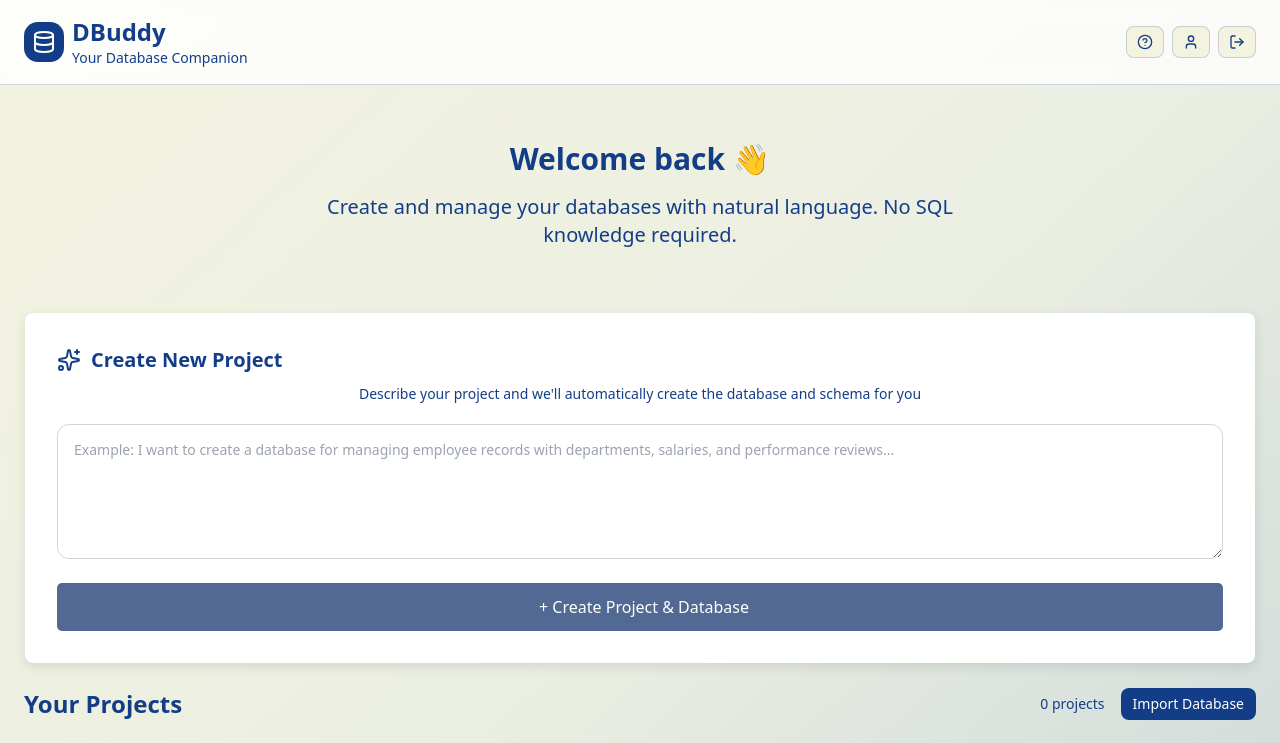
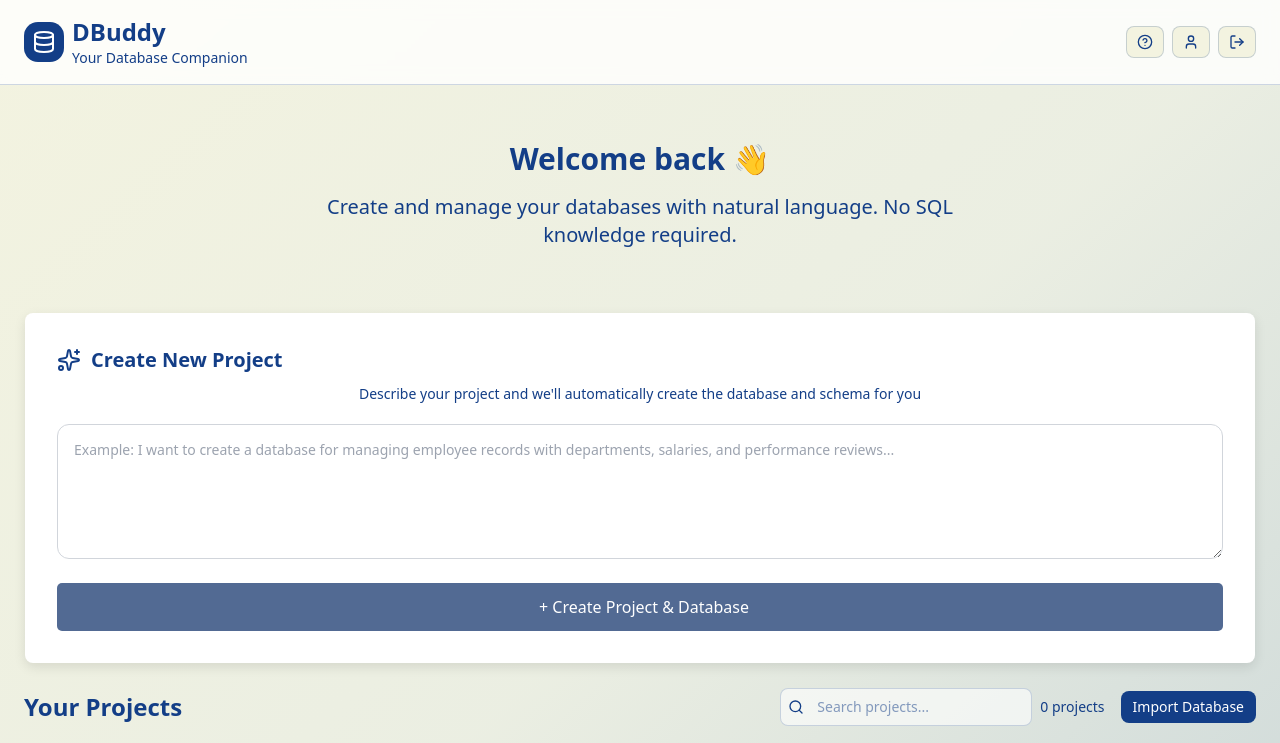
Before and after one commit to pranshu05/BackendManager, a Next.js app: page /dashboard in a window 1280 px wide. Shown: the top 743 px of the page. Built offline with nearby package versions, Linux system fonts and the light colour scheme; no server answers.

Commit message:
feat : search on project dashboard page

```diff
--- a/src/app/dashboard/page.jsx
+++ b/src/app/dashboard/page.jsx
@@ -5,13 +5,14 @@ import { Card, CardContent } from "@/components/ui/card";
 import { Button } from "@/components/ui/button";
 import { ProjectCard } from "@/components/(dashboard)/ProjectCard";
 import ImportDatabase from '@/components/(dashboard)/ImportDatabase';
-import { Database, LogOut, CheckCircle, Table, User, Sparkles, HelpCircle } from "lucide-react";
+import { Database, LogOut, CheckCircle, Table, User, Sparkles, HelpCircle, Search } from "lucide-react";
 import './index.css';
 
 export default function DashboardPage() {
     const [projects, setProjects] = useState([]);
     const [loading, setLoading] = useState(true);
     const [nlInput, setNlInput] = useState("");
+    const [searchTerm, setSearchTerm] = useState("");
     const [creating, setCreating] = useState(false);
 
     useEffect(() => {
@@ -199,8 +200,20 @@ export default function DashboardPage() {
                             Your Projects
                         </h2>
                         <div className="flex items-center gap-4">
+                            <div className="flex items-center space-x-2">
+                                <div className="relative">
+                                    <Search className="absolute left-2 top-1/2 -translate-y-1/2 w-4 h-4 text-muted-foreground" />
+                                    <input
+                                        type="search"
+                                        value={searchTerm}
+                                        onChange={(e) => setSearchTerm(e.target.value)}
+                                        placeholder="Search projects..."
+                                        className="pl-9 pr-3 py-2 rounded-md border border-border bg-card/60 text-sm focus:outline-none"
+                                    />
+                                </div>
                                 <div className="text-sm text-muted-foreground">
                                     {projects.length} project{projects.length !== 1 ? "s" : ""}
+                                </div>
                             </div>
                             <ImportDatabase onImported={(proj) => {
                                 window.location.reload();
@@ -227,8 +240,31 @@ export default function DashboardPage() {
                             </CardContent>
                         </Card>
                     ) : (
+                        (() => {
+                            const filteredProjects = projects.filter((project) => {
+                                if (!searchTerm || !searchTerm.trim()) return true;
+                                const q = searchTerm.toLowerCase();
+                                const name = (project.project_name || '').toLowerCase();
+                                const desc = (project.description || '').toLowerCase();
+                                return name.includes(q) || desc.includes(q);
+                            });
+
+                            if (filteredProjects.length === 0) {
+                                return (
+                                    <Card className="text-center py-12">
+                                        <CardContent className="space-y-4">
+                                            <div>
+                                                <h3 className="text-lg font-medium text-foreground">No projects match your search</h3>
+                                                <p className="text-muted-foreground">Try a different keyword or clear the search.</p>
+                                            </div>
+                                        </CardContent>
+                                    </Card>
+                                );
+                            }
+
+                            return (
                                 <div className="grid grid-cols-1 md:grid-cols-2 lg:grid-cols-3 gap-6">
-                            {projects.map((project) => {
+                                    {filteredProjects.map((project) => {
                                         const normalizedProject = {
                                             id: project.id,
                                             name: project.project_name,
@@ -255,6 +291,8 @@ export default function DashboardPage() {
                                         );
                                     })}
                                 </div>
+                            );
+                        })()
                     )}
                 </section>
 
```
Lines whose indentation alone changed are shown as unchanged.
